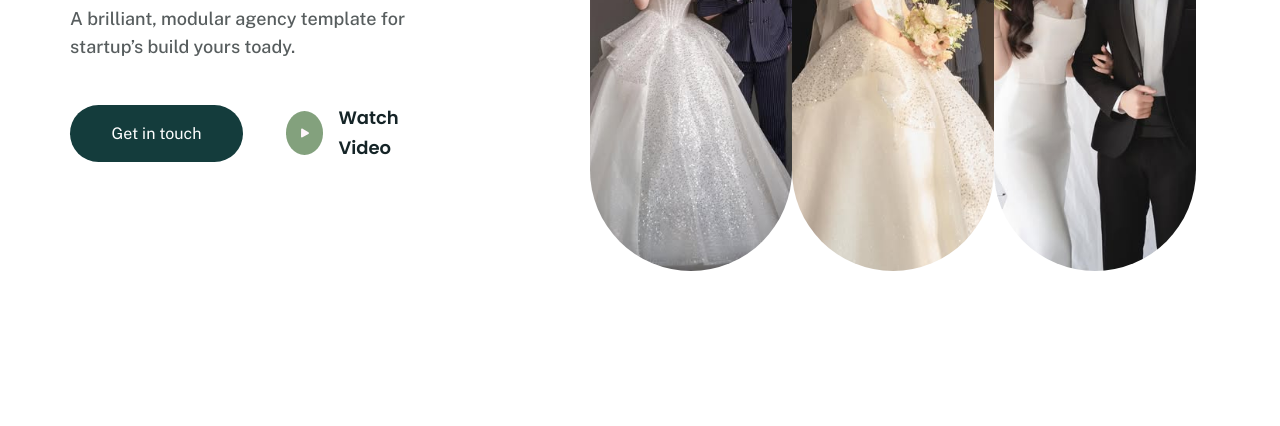
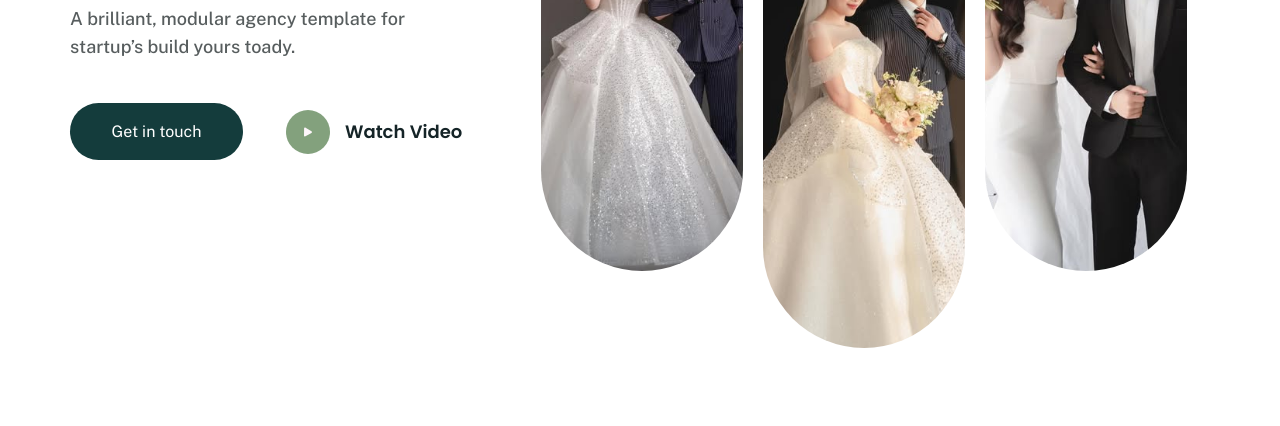
Before and after one commit to Ducchinh140998/f8-project-thuthach01, a plain HTML site: page index.html in a window 1280 px wide. Shown: the part 374-800 px from the top of the page. Drawn offline with nearby package versions, Linux system fonts and the light colour scheme.

Commit message:
add header all

```diff
--- a/assets/css/styles.css
+++ b/assets/css/styles.css
@@ -90,13 +90,13 @@ a {
     background-color: #143c3c;
 }
 .header-info {
+    margin-top: 74px;
+    display: flex;
     justify-content: space-between;
-    display: flex;
-    gap: 76px;
+}
+.header-info__content {
     width: 35%;
-    margin-top: 74px;
 }
-
 .header-info__heading {
     color: #152427;
     /* Heading/H2 50px Extra bold */
@@ -123,8 +123,12 @@ a {
     display: flex;
     align-items: center;
 }
+.header-info__action {
+    margin-right: 43px;
+}
+
 .playvideo {
-    margin-left: 43px;
+    /* /* margin-left: 43px; */
     margin-right: 15px;
     display: flex;
     align-items: center;
@@ -145,15 +149,17 @@ a {
     line-height: 30px; /* 166.667% */
 }
 .header-info__media {
-    margin-left: 76px;
-}
-.header_info--images {
-    display: flex;
+    display: grid;
+    grid-template-columns: 1fr 1fr 1fr;
+    column-gap: 20px;
+    margin-right: 23px;
 }
 .header_info--img {
-    display: block;
     width: 202px;
     height: 466px;
+    border-radius: 110px;
     object-fit: cover;
-    border-radius: 110px;
 }
+.header_info--images:nth-last-of-type(2) {
+    margin-top: 77px;
+}
--- a/index.html
+++ b/index.html
@@ -139,7 +139,7 @@
                             build yours toady.
                         </p>
                         <div class="header-info__row">
-                            <div class="action">
+                            <div class="action header-info__action">
                                 <a href="#!" class="btn action__btn"
                                     >Get in touch</a
                                 >
@@ -162,14 +162,19 @@
                                 alt="anh cuoi1"
                                 class="header_info--img"
                             />
+                        </figure>
+
+                        <figure class="header_info--images">
                             <img
                                 src="./assets/img/anhcuoi02.jpg"
-                                alt="anh cuoi2"
+                                alt="anh cuoi1"
                                 class="header_info--img"
                             />
+                        </figure>
+                        <figure class="header_info--images">
                             <img
                                 src="./assets/img/anhcuoi03.jpg"
-                                alt="anh cuoi3"
+                                alt="anh cuoi1"
                                 class="header_info--img"
                             />
                         </figure>
```
